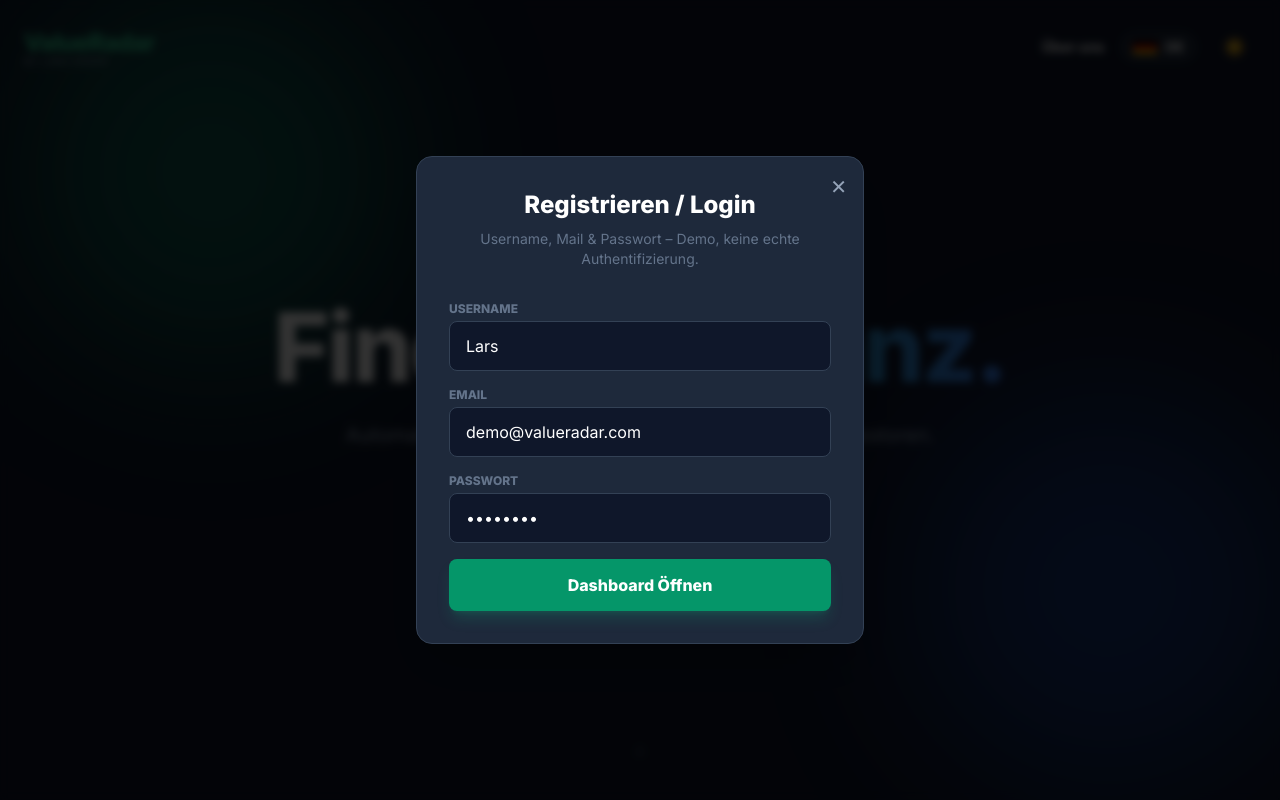
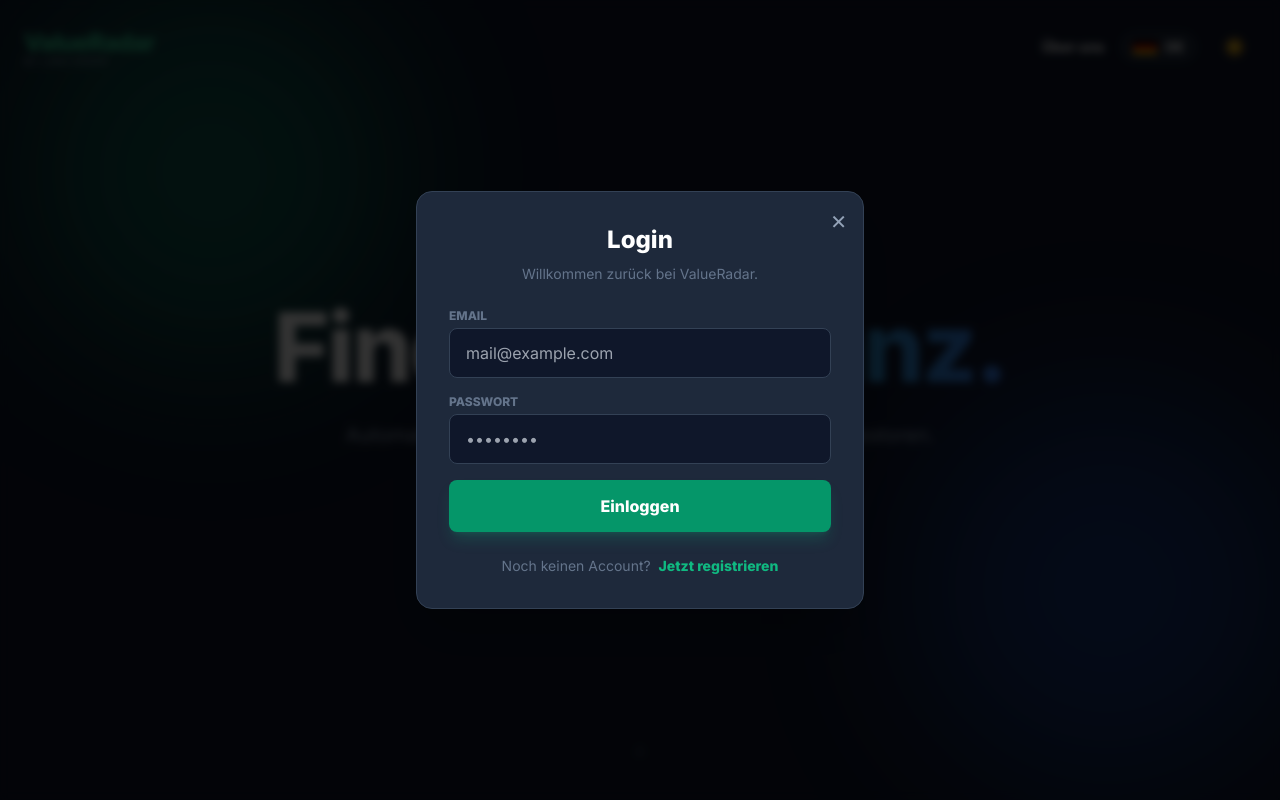
Before and after one commit to larsender1/valueradar, a Flask app: page / in a window 1280 px wide, after a click on "Login / Starten". Run offline with Flask 3, Linux system fonts and the light colour scheme; some libraries are stand-ins or nearby versions.

Commit message:
Update index.html login fix

```diff
--- a/templates/index.html
+++ b/templates/index.html
@@ -223,35 +223,46 @@
             <button onclick="document.getElementById('login-modal').classList.add('hidden')"
                 class="absolute top-4 right-4 text-slate-400 hover:text-red-500 transition text-xl">✕</button>
 
-            <div class="text-center mb-8">
-                <h2 class="text-2xl font-bold text-slate-900 dark:text-white" data-lang="modal_title">Registrieren /
+            <div class="text-center mb-6">
+                <h2 id="modal-title" class="text-2xl font-bold text-slate-900 dark:text-white" data-lang="modal_title">
                     Login</h2>
-                <p class="text-slate-500 text-sm mt-2">Username, Mail & Passwort – Demo, keine echte Authentifizierung.
-                </p>
+                <p class="text-slate-500 text-sm mt-2">Willkommen zurück bei ValueRadar.</p>
             </div>
 
             <form onsubmit="handleLogin(event)" class="space-y-4">
-                <div>
+
+                <div id="field-username" class="hidden">
                     <label class="text-xs font-bold text-slate-500 uppercase mb-1 block">Username</label>
-                    <input id="reg-username" type="text" value="Lars"
+                    <input id="reg-username" type="text" placeholder="Dein Benutzername"
                         class="w-full bg-slate-50 dark:bg-slate-900 border border-slate-200 dark:border-slate-700 rounded-lg px-4 py-3 outline-none focus:ring-2 focus:ring-emerald-500 dark:text-white transition">
                 </div>
+
                 <div>
                     <label class="text-xs font-bold text-slate-500 uppercase mb-1 block">Email</label>
-                    <input id="reg-email" type="email" value="demo@valueradar.com"
+                    <input id="reg-email" type="email" placeholder="mail@example.com"
                         class="w-full bg-slate-50 dark:bg-slate-900 border border-slate-200 dark:border-slate-700 rounded-lg px-4 py-3 outline-none focus:ring-2 focus:ring-emerald-500 dark:text-white transition">
                 </div>
                 <div>
                     <label class="text-xs font-bold text-slate-500 uppercase mb-1 block">Passwort</label>
-                    <input id="reg-pass" type="password" value="password"
+                    <input id="reg-pass" type="password" placeholder="••••••••"
                         class="w-full bg-slate-50 dark:bg-slate-900 border border-slate-200 dark:border-slate-700 rounded-lg px-4 py-3 outline-none focus:ring-2 focus:ring-emerald-500 dark:text-white transition">
                 </div>
-                <button type="submit"
+                <button type="submit" id="btn-submit"
                     class="w-full bg-emerald-600 hover:bg-emerald-500 text-white font-bold py-3.5 rounded-lg transition shadow-lg shadow-emerald-500/20"
                     data-lang="modal_btn">
-                    Dashboard Öffnen
+                    Einloggen
                 </button>
             </form>
+
+            <div class="text-center mt-6">
+                <p class="text-sm text-slate-500">
+                    <span id="toggle-text">Noch keinen Account?</span>
+                    <button onclick="toggleAuthMode()" class="text-emerald-500 font-bold hover:underline ml-1"
+                        id="toggle-btn">
+                        Jetzt registrieren
+                    </button>
+                </p>
+            </div>
         </div>
     </div>
 
@@ -276,9 +287,8 @@
                 about_title: "Über ValueRadar",
                 about_text: "ValueRadar wurde entwickelt, um Anlegern klare und fundierte Unternehmensanalysen zu bieten. Statt sich auf Trends oder Stimmungen zu verlassen, untersucht unser System Geschäftsmodelle, Profitabilität, finanzielle Stabilität und langfristige Entwicklungspotenziale. Das Ziel: Transparente, verständliche und datenbasierte Einblicke in die Substanz eines Unternehmens.",
                 created_by: "Created by",
-                modal_title: "Registrieren / Login",
-                modal_btn: "Dashboard Öffnen",
-                // NEU: Die 3 Boxen
+                modal_title: "Login",
+                modal_btn: "Einloggen",
                 box_qual_title: "Qualität",
                 box_qual_text: "Nur Unternehmen mit bewiesenem Geschäftsmodell, soliden Bilanzen und verlässlicher Ertragskraft schaffen es auf unseren Radar.",
                 box_growth_title: "Wachstum",
@@ -297,9 +307,8 @@
                 about_title: "About ValueRadar",
                 about_text: "ValueRadar was created to provide investors with clear and well-founded company insights. Instead of relying on trends or market sentiment, our system evaluates business models, profitability, financial stability, and long-term growth potential. The goal: transparent, understandable, and data-driven insights into the true substance of a business.",
                 created_by: "Created by",
-                modal_title: "Register / Login",
-                modal_btn: "Open Dashboard",
-                // NEU: Die 3 Boxen Englisch
+                modal_title: "Login",
+                modal_btn: "Login",
                 box_qual_title: "Quality",
                 box_qual_text: "Only companies with proven business models, solid balance sheets, and reliable earnings power make it onto our radar.",
                 box_growth_title: "Growth",
@@ -330,11 +339,39 @@
             });
         }
 
-        // ---------- LOGIN OHNE SUPABASE (FÜR RAILWAY/DEMO) ----------
+        // ---------- LOGIN / REGISTER TOGGLE ----------
+        let isRegisterMode = false;
+
+        function toggleAuthMode() {
+            isRegisterMode = !isRegisterMode;
+
+            const title = document.getElementById('modal-title');
+            const userField = document.getElementById('field-username');
+            const submitBtn = document.getElementById('btn-submit');
+            const toggleText = document.getElementById('toggle-text');
+            const toggleBtn = document.getElementById('toggle-btn');
+
+            if (isRegisterMode) {
+                // Modus: REGISTRIEREN
+                title.innerText = lang === 'DE' ? "Registrieren" : "Register";
+                userField.classList.remove('hidden');
+                submitBtn.innerText = lang === 'DE' ? "Kostenlos registrieren" : "Sign Up Free";
+                toggleText.innerText = lang === 'DE' ? "Bereits einen Account?" : "Already have an account?";
+                toggleBtn.innerText = lang === 'DE' ? "Zum Login" : "Login here";
+            } else {
+                // Modus: LOGIN
+                title.innerText = lang === 'DE' ? "Login" : "Login";
+                userField.classList.add('hidden');
+                submitBtn.innerText = lang === 'DE' ? "Einloggen" : "Login";
+                toggleText.innerText = lang === 'DE' ? "Noch keinen Account?" : "No account yet?";
+                toggleBtn.innerText = lang === 'DE' ? "Jetzt registrieren" : "Register now";
+            }
+        }
+
         function handleLogin(e) {
             e.preventDefault();
 
-            const username = document.getElementById('reg-username').value.trim();
+            const username = isRegisterMode ? document.getElementById('reg-username').value.trim() : "User";
             const email = document.getElementById('reg-email').value.trim();
             const password = document.getElementById('reg-pass').value;
 
@@ -343,11 +380,11 @@
                 return;
             }
 
-            // Wir simulieren den Login nur lokal
+            // SIMULIERTER LOGIN (Damit es auf Railway garantiert funktioniert!)
             localStorage.setItem('vrUsername', username);
             localStorage.setItem('vrUserEmail', email);
 
-            // Weiterleitung zum Dashboard
+            // Ab ins Dashboard
             window.location.href = "/dashboard";
         }
     </script>
```
